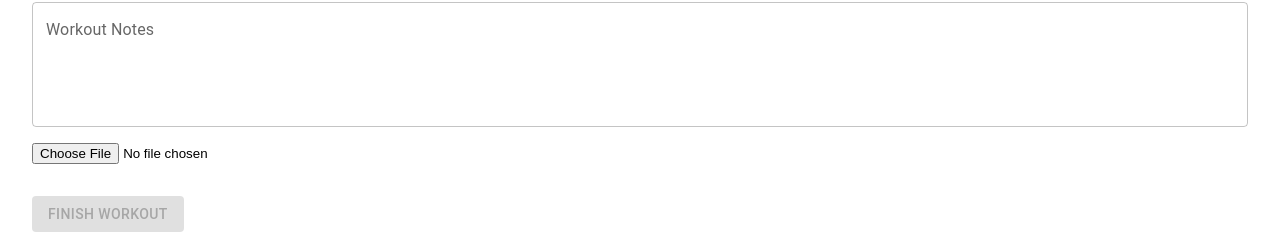
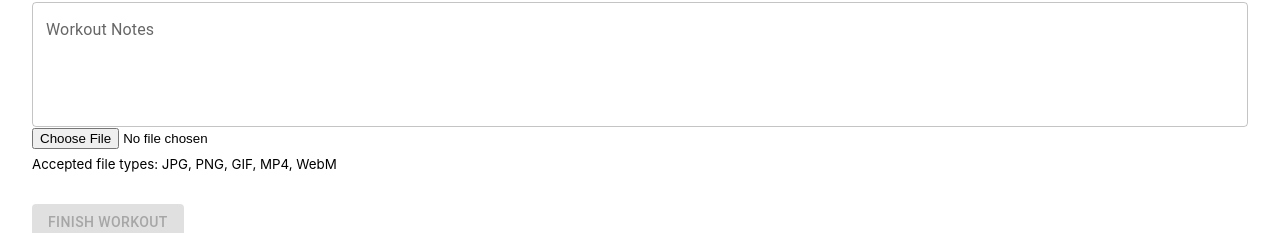
Before and after one commit to soniajethwani/CS-4750-Project, a React (Create React App) app: page /log-workout in a window 1280 px wide. Shown: the part 307-540 px from the top of the page. Built offline with nearby package versions, Linux system fonts and the light colour scheme; no server answers.

Commit message:
only allow certain video types to be uploaded and display accepted file types

```diff
--- a/src/pages/LogWorkout.js
+++ b/src/pages/LogWorkout.js
@@ -175,10 +175,12 @@ function LogWorkout() {
         />
         <input
           type="file"
-          accept="image/*,video/*"
+          accept="image/*,video/mp4,video/webm"
           onChange={(e) => setMedia(e.target.files[0])}
-          style={{ marginTop: '16px' }}
-        />
+          />
+          <small style={{ display: 'block', marginTop: '0.5em'}}>
+            Accepted file types: JPG, PNG, GIF, MP4, WebM
+          </small>
       </Box>
 
       <Button
--- a/src/pages/Profile.js
+++ b/src/pages/Profile.js
@@ -168,14 +168,15 @@ function Profile() {
               return(
               <Box key={m.media_id} mt={2}>
                 {m.media_type === 'image' ? (
+                  (console.log("TYPE: ", m.mime_type), (
                   <img
                     src={`data:${m.mime_type};base64,${m.data}`}
                     alt="Workout"
                     style={{ maxWidth: "100%", borderRadius: "8px" }}
                   />
-                ) : (
+                ))) : (
                   <video controls style={{ maxWidth: '100%' }}>
-                    <source src={`data:${m.mime_type};base64,${m.data}`} />
+                    <source src={`data:${m.mime_type};base64,${m.data}`} type={m.mime_type} />
                   </video>
                 )}
               </Box>
```
